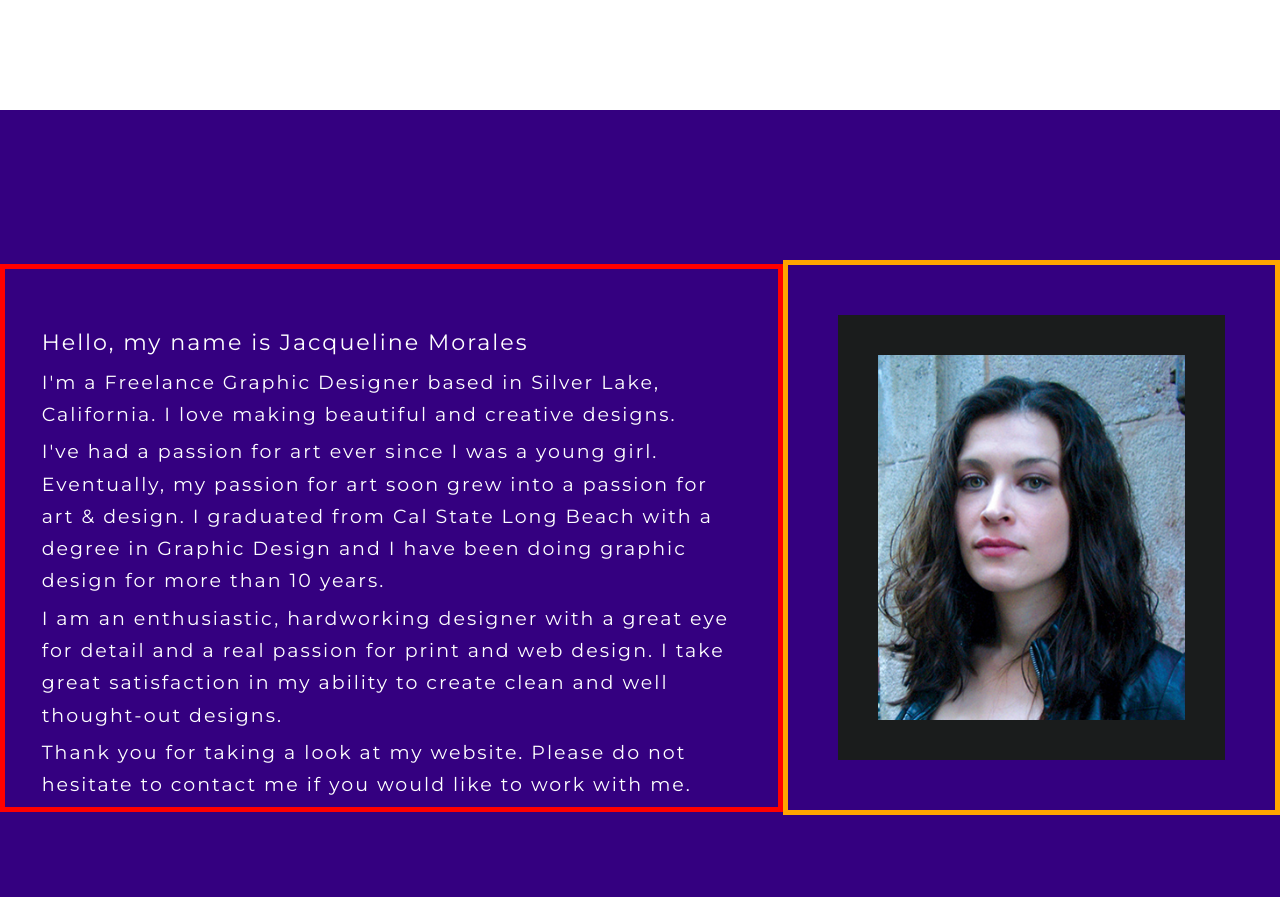
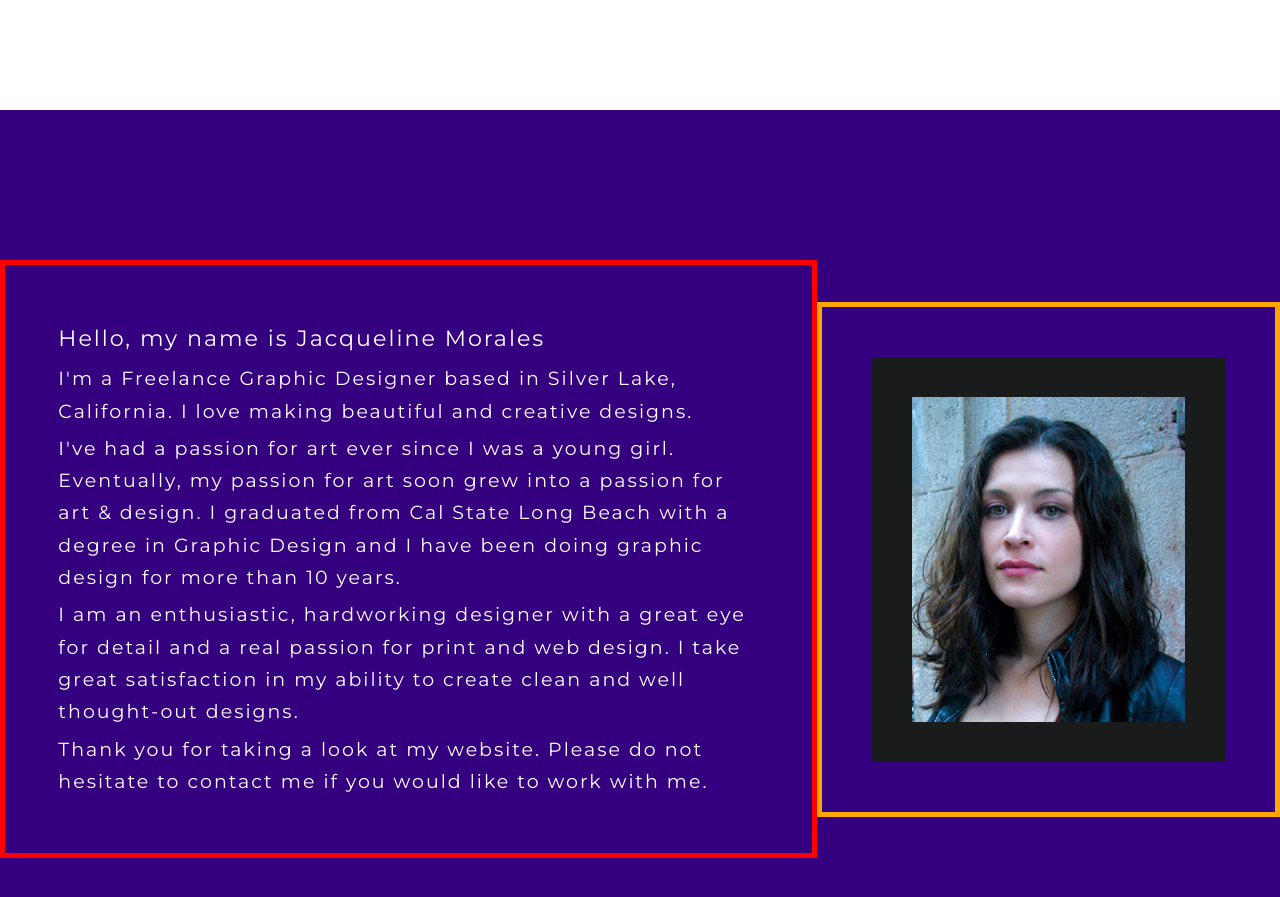
Before and after one commit to zeny11-11/jmorales, a Jekyll site: the page built from index.html, in a window 1280 px wide and 900 px high, scrolled down 4165 px. Shown: the top 897 px of the window. Built offline with Jekyll 4.4.1, drawn with Linux system fonts in a browser that asks for light colours; nearby versions of some CDN libraries; some web fonts are replaced; Markdown is read by kramdown in place of the engine named in the settings; grey boxes are pictures that could not be loaded.

Commit message:
Update stylesheet.css

```diff
--- a/css/stylesheet.css
+++ b/css/stylesheet.css
@@ -498,7 +498,7 @@ filter: progid:DXImageTransform.Microsoft.gradient( startColorstr='#340080', end
 
 .about_div1 {
 	 margin:0 auto;
-	 padding-top:50px;
+	 padding:50px;
 	 text-align:center;
 	border:red solid thick;
 	 flex: 2;
```
